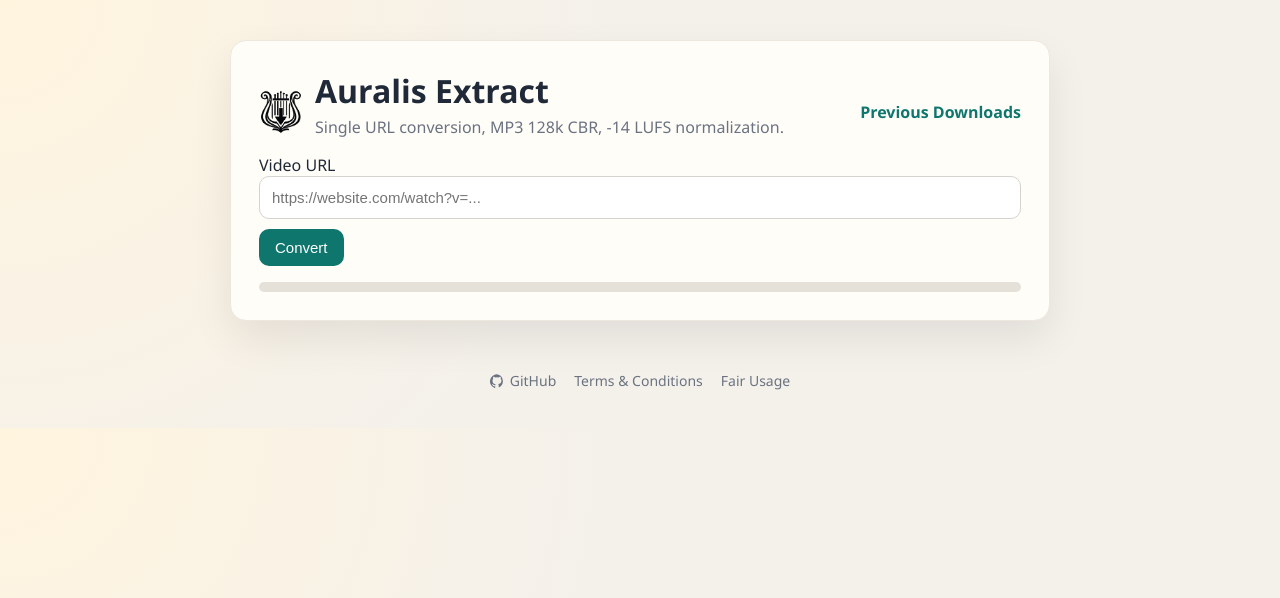
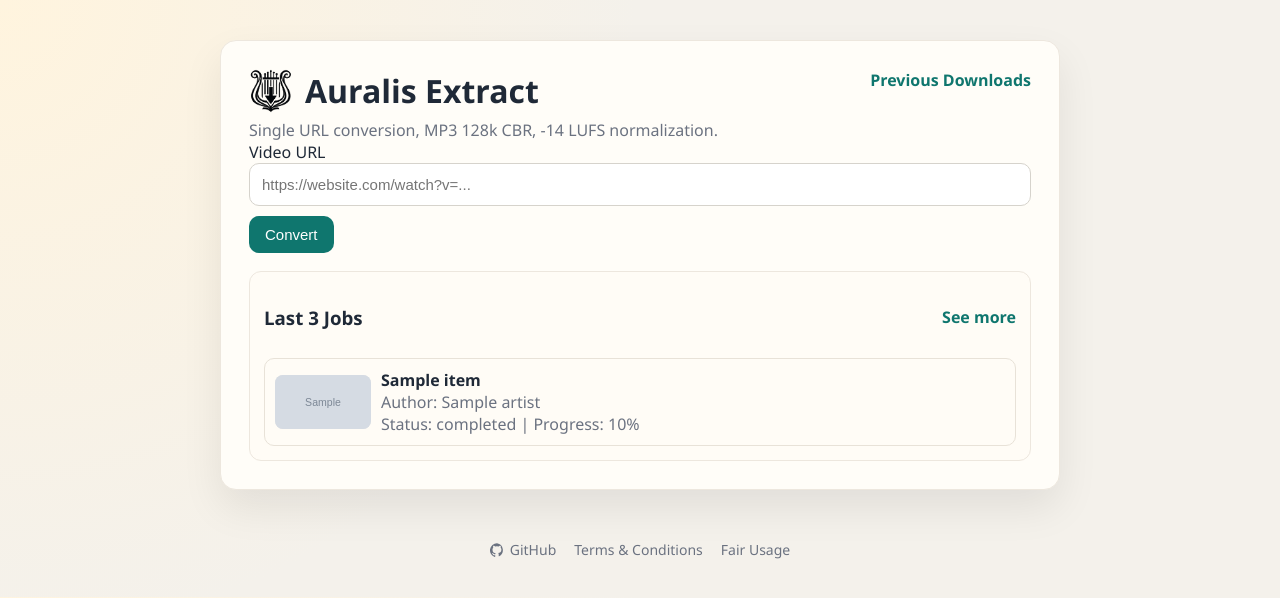
Before and after one commit to zbal/auralis-extract, a FastAPI app: template app/web/templates/index.html in a window 1280 px wide. Shown: the top 598 px of the page. Run offline with FastAPI, Linux system fonts and the light colour scheme; the template is opened without the code that fills it: most values are stand-ins (such as "Sample title", 1, 10 or a date in 2020); grey boxes marked "Sample" are stand-in pictures; parts of the project's set-up code (start-up, migrations or seed data) failed here and were passed over; some libraries are stand-ins or nearby versions.

Commit message:
Add search, last jobs, etc.

```diff
--- a/app/api/main.py
+++ b/app/api/main.py
@@ -1,8 +1,9 @@
 from pathlib import Path
+import math
 import re
 import time
 from uuid import uuid4
-from urllib.parse import quote
+from urllib.parse import quote, quote_plus
 
 from fastapi import FastAPI, HTTPException, Query, Request
 from fastapi.responses import FileResponse, HTMLResponse
@@ -64,6 +65,38 @@ def _build_download_view(record: dict) -> dict:
     }
 
 
+def _is_listable_job(record: dict) -> bool:
+    return record.get("status") in {"queued", "running", "completed"}
+
+
+def _filter_jobs(records: list[dict], query: str) -> list[dict]:
+    q = (query or "").strip().lower()
+    if not q:
+        return records
+
+    out: list[dict] = []
+    for record in records:
+        hay = " ".join(
+            [
+                str(record.get("media_title") or ""),
+                str(record.get("media_artist") or ""),
+                str(record.get("input_url") or ""),
+                str(record.get("status") or ""),
+            ]
+        ).lower()
+        if q in hay:
+            out.append(record)
+    return out
+
+
+def _sort_jobs_newest_first(records: list[dict]) -> list[dict]:
+    return sorted(
+        records,
+        key=lambda r: r.get("finished_at") or r.get("started_at") or r.get("created_at") or "",
+        reverse=True,
+    )
+
+
 def _find_similar_downloads(artist: str, title: str, exclude_url: str = "") -> list[dict]:
     artist_key = (artist or "").strip().lower()
     title_key = _title_similarity_key(title or "")
@@ -102,19 +135,45 @@ def _find_similar_downloads(artist: str, title: str, exclude_url: str = "") -> l
 
 @app.get("/", response_class=HTMLResponse)
 def index(request: Request):
-    return templates.TemplateResponse("index.html", _base_context(request))
+    recent_records = _sort_jobs_newest_first([r for r in list_jobs() if _is_listable_job(r)])[:3]
+    recent_items = [_build_download_view(r) for r in recent_records]
+    return templates.TemplateResponse("index.html", {**_base_context(request), "recent_items": recent_items})
 
 
 @app.get("/downloads", response_class=HTMLResponse)
-def downloads_page(request: Request):
-    all_jobs = list_jobs()
-    active_records = [r for r in all_jobs if r.get("status") in {"queued", "running"}]
-    active_records.sort(key=lambda r: r.get("created_at") or "", reverse=True)
-    completed_items = [_build_download_view(r) for r in list_completed_jobs()]
-    active_items = [_build_download_view(r) for r in active_records]
+def downloads_page(
+    request: Request,
+    q: str = Query(""),
+    page: int = Query(1, ge=1),
+):
+    records = [r for r in list_jobs() if _is_listable_job(r)]
+    filtered = _sort_jobs_newest_first(_filter_jobs(records, q))
+
+    per_page = max(1, settings.downloads_page_size)
+    total = len(filtered)
+    total_pages = max(1, math.ceil(total / per_page))
+    current_page = min(page, total_pages)
+    start = (current_page - 1) * per_page
+    page_records = filtered[start : start + per_page]
+
+    active_items = [_build_download_view(r) for r in page_records if r.get("status") in {"queued", "running"}]
+    completed_items = [_build_download_view(r) for r in page_records if r.get("status") == "completed"]
+
     return templates.TemplateResponse(
         "downloads.html",
-        {**_base_context(request), "active_items": active_items, "completed_items": completed_items},
+        {
+            **_base_context(request),
+            "active_items": active_items,
+            "completed_items": completed_items,
+            "query": q,
+            "query_encoded": quote_plus(q),
+            "page": current_page,
+            "total_pages": total_pages,
+            "per_page": per_page,
+            "total_results": total,
+            "has_prev": current_page > 1,
+            "has_next": current_page < total_pages,
+        },
     )
 
 
--- a/app/core/config.py
+++ b/app/core/config.py
@@ -15,6 +15,7 @@ class Settings:
     target_lufs: int = int(os.getenv("TARGET_LUFS", "-14"))
     download_concurrent_fragments: int = int(os.getenv("DOWNLOAD_CONCURRENT_FRAGMENTS", "4"))
     github_url: str = os.getenv("GITHUB_URL", "https://github.com/zbal/auralis-extract")
+    downloads_page_size: int = int(os.getenv("DOWNLOADS_PAGE_SIZE", "10"))
     max_job_retries: int = int(os.getenv("MAX_JOB_RETRIES", "2"))
     job_timeout_seconds: int = int(os.getenv("JOB_TIMEOUT_SECONDS", "7200"))
 
--- a/app/web/templates/index.html
+++ b/app/web/templates/index.html
@@ -22,7 +22,7 @@
         background: radial-gradient(circle at 0% 0%, #fff4de, var(--bg) 45%);
       }
       .wrap {
-        max-width: 820px;
+        max-width: 840px;
         margin: 5vh auto;
         padding: 28px;
         background: var(--card);
@@ -33,7 +33,7 @@
       .top {
         display: flex;
         justify-content: space-between;
-        align-items: center;
+        align-items: flex-start;
         gap: 12px;
       }
       .brand {
@@ -46,9 +46,16 @@
         height: 44px;
         border-radius: 10px;
         object-fit: cover;
+        flex-shrink: 0;
       }
-      h1 { margin-top: 0; margin-bottom: 4px; }
-      p { color: var(--muted); margin-top: 0; }
+      .brand-title {
+        margin: 0;
+        line-height: 1;
+      }
+      .tagline {
+        color: var(--muted);
+        margin: 6px 0 0;
+      }
       .link-btn {
         text-decoration: none;
         color: var(--accent);
@@ -72,7 +79,15 @@
         cursor: pointer;
       }
       button:hover { background: var(--accent-hover); }
-      #status { margin-top: 16px; white-space: pre-wrap; }
+      .panel {
+        margin-top: 18px;
+        border: 1px solid #ede7de;
+        border-radius: 12px;
+        padding: 14px;
+        background: #fffcf6;
+      }
+      .hidden { display: none; }
+      #status { margin-top: 0; white-space: pre-wrap; }
       .download-link { margin-top: 10px; display: inline-block; }
       .progress-wrap {
         margin-top: 12px;
@@ -87,13 +102,6 @@
         width: 0%;
         background: linear-gradient(90deg, #0f766e, #14b8a6);
         transition: width 300ms ease;
-      }
-      .panel {
-        margin-top: 18px;
-        border: 1px solid #ede7de;
-        border-radius: 12px;
-        padding: 14px;
-        background: #fffcf6;
       }
       .preview-card {
         display: flex;
@@ -119,9 +127,17 @@
         border-radius: 10px;
         padding: 10px;
         display: flex;
+        justify-content: space-between;
         gap: 10px;
         align-items: center;
         min-width: 0;
+      }
+      .mini-left {
+        display: flex;
+        gap: 10px;
+        align-items: center;
+        min-width: 0;
+        flex: 1;
       }
       .mini-thumb {
         width: 96px;
@@ -137,8 +153,19 @@
         overflow-wrap: anywhere;
         word-break: break-word;
       }
+      .panel-head {
+        display: flex;
+        justify-content: space-between;
+        align-items: center;
+        gap: 10px;
+      }
+      .see-more {
+        text-decoration: none;
+        color: var(--accent);
+        font-weight: 600;
+      }
       .site-footer {
-        max-width: 820px;
+        max-width: 840px;
         margin: 0 auto 28px;
         padding: 10px 18px;
         display: flex;
@@ -155,24 +182,19 @@
         align-items: center;
         gap: 6px;
       }
-      .footer-link:hover {
-        color: var(--fg);
-      }
-      .footer-link svg {
-        width: 14px;
-        height: 14px;
-      }
+      .footer-link:hover { color: var(--fg); }
+      .footer-link svg { width: 14px; height: 14px; }
     </style>
   </head>
   <body>
     <main class="wrap">
       <div class="top">
+        <div>
           <div class="brand">
             <img class="brand-logo" src="/static/logo.png" alt="Auralis Extract logo" />
-          <div>
-          <h1>Auralis Extract</h1>
-          <p>Single URL conversion, MP3 128k CBR, -14 LUFS normalization.</p>
+            <h1 class="brand-title">Auralis Extract</h1>
           </div>
+          <p class="tagline">Single URL conversion, MP3 128k CBR, -14 LUFS normalization.</p>
         </div>
         <a class="link-btn" href="/downloads">Previous Downloads</a>
       </div>
@@ -183,19 +205,51 @@
         <button type="submit">Convert</button>
       </form>
 
-      <section id="preview-panel" class="panel" style="display:none"></section>
+      <section id="preview-panel" class="panel hidden"></section>
 
+      <section id="processing-panel" class="panel hidden">
         <div id="status"></div>
         <div class="progress-wrap" aria-hidden="true">
           <div id="progress-bar" class="progress-bar"></div>
         </div>
         <a id="download" class="download-link" style="display:none" href="#">Download MP3</a>
+      </section>
 
-      <section id="similar-panel" class="panel" style="display:none">
+      <section id="similar-panel" class="panel hidden">
         <h3>Similar Previous Files</h3>
         <div id="similar-list" class="mini-list"></div>
       </section>
+
+      <section class="panel">
+        <div class="panel-head">
+          <h3>Last 3 Jobs</h3>
+          <a class="see-more" href="/downloads">See more</a>
+        </div>
+        {% if recent_items|length == 0 %}
+        <p class="muted">No jobs yet.</p>
+        {% else %}
+        <div class="mini-list">
+          {% for item in recent_items %}
+          <article class="mini-item">
+            <div class="mini-left">
+              {% if item.thumbnail_url %}
+              <img class="mini-thumb" src="{{ item.thumbnail_url }}" alt="thumbnail" />
+              {% else %}
+              <div class="mini-thumb"></div>
+              {% endif %}
+              <div class="text-wrap">
+                <div><strong>{{ item.title }}</strong></div>
+                <div class="muted">Author: {{ item.artist }}</div>
+                <div class="muted">Status: {{ item.status }} | Progress: {{ item.progress }}%</div>
+              </div>
+            </div>
+          </article>
+          {% endfor %}
+        </div>
+        {% endif %}
+      </section>
     </main>
+
     <footer class="site-footer">
       <a class="footer-link" href="{{ github_url }}" target="_blank" rel="noreferrer">
         <svg viewBox="0 0 24 24" fill="currentColor" aria-hidden="true"><path d="M12 .5A12 12 0 0 0 8.2 23.9c.6.1.8-.3.8-.6v-2.3c-3.3.7-4-1.4-4-1.4-.6-1.4-1.3-1.8-1.3-1.8-1.1-.8.1-.8.1-.8 1.2.1 1.8 1.2 1.8 1.2 1.1 1.8 2.8 1.3 3.5 1 .1-.8.4-1.3.7-1.6-2.7-.3-5.5-1.3-5.5-6A4.7 4.7 0 0 1 5.5 8c-.1-.3-.5-1.5.1-3.1 0 0 1-.3 3.3 1.2a11.4 11.4 0 0 1 6 0c2.3-1.5 3.3-1.2 3.3-1.2.6 1.6.2 2.8.1 3.1a4.7 4.7 0 0 1 1.3 3.3c0 4.7-2.8 5.7-5.5 6 .4.4.8 1 .8 2v3c0 .3.2.7.8.6A12 12 0 0 0 12 .5Z"/></svg>
@@ -208,6 +262,7 @@
     <script>
       const form = document.getElementById("job-form");
       const urlInput = document.getElementById("url");
+      const processingPanel = document.getElementById("processing-panel");
       const statusEl = document.getElementById("status");
       const downloadEl = document.getElementById("download");
       const progressBar = document.getElementById("progress-bar");
@@ -220,7 +275,12 @@
       let lastPreview = null;
       const VIDEO_ID_RE = /^[A-Za-z0-9_-]{11}$/;
 
+      function setProcessingVisible(show) {
+        processingPanel.classList.toggle("hidden", !show);
+      }
+
       function setStatus(text) {
+        setProcessingVisible(true);
         statusEl.textContent = text;
       }
 
@@ -300,13 +360,13 @@
             </div>
           </div>
         `;
-        previewPanel.style.display = "block";
+        previewPanel.classList.remove("hidden");
       }
 
       async function fetchPreview(parsedRef) {
         if (!parsedRef || parsedRef.videoId === lastPreviewVideoId) return;
         lastPreviewVideoId = parsedRef.videoId;
-        previewPanel.style.display = "block";
+        previewPanel.classList.remove("hidden");
         previewPanel.innerHTML = `<span class="muted">Loading metadata preview...</span>`;
 
         const resp = await fetch(`/preview?url=${encodeURIComponent(parsedRef.canonicalUrl)}`);
@@ -326,7 +386,7 @@
 
       function renderSimilar(items) {
         if (!items || items.length === 0) {
-          similarPanel.style.display = "none";
+          similarPanel.classList.add("hidden");
           similarList.innerHTML = "";
           return;
         }
@@ -337,19 +397,21 @@
             : `<div class="mini-thumb"></div>`;
           return `
             <article class="mini-item">
+              <div class="mini-left">
                 ${thumb}
-              <div class="text-wrap">
+                <div>
                   <div class="text-wrap"><strong>${escapeHtml(item.title)}</strong></div>
                   <div class="muted text-wrap">${escapeHtml(item.artist)}</div>
+                </div>
+              </div>
               <div class="mini-actions">
                 <a href="${escapeHtml(item.download_url)}">Download</a>
                 <a href="${escapeHtml(item.process_url)}">Process URL</a>
               </div>
-              </div>
             </article>
           `;
         }).join("");
-        similarPanel.style.display = "block";
+        similarPanel.classList.remove("hidden");
       }
 
       async function loadSimilar(artist, title, excludeUrl) {
@@ -423,13 +485,13 @@
           if (!parsed) {
             lastPreviewVideoId = "";
             lastPreview = null;
-            previewPanel.style.display = "none";
-            similarPanel.style.display = "none";
+            previewPanel.classList.add("hidden");
+            similarPanel.classList.add("hidden");
             similarList.innerHTML = "";
             return;
           }
           fetchPreview(parsed).catch((err) => {
-            previewPanel.style.display = "block";
+            previewPanel.classList.remove("hidden");
             previewPanel.innerHTML = `<span class="muted">Preview error: ${escapeHtml(err.message || "Unknown error")}</span>`;
           });
         }, 1200);
@@ -452,6 +514,7 @@
                   fetchPreview(parsed);
                 }
               }
+              setProcessingVisible(true);
               poll(jobId, job.input_url || "");
             })
             .catch(() => {});
--- a/docker-compose.yml
+++ b/docker-compose.yml
@@ -21,6 +21,7 @@ services:
       NORMALIZATION_MODE: one_pass
       TARGET_LUFS: "-14"
       DOWNLOAD_CONCURRENT_FRAGMENTS: "4"
+      DOWNLOADS_PAGE_SIZE: "10"
       MAX_JOB_RETRIES: "2"
       JOB_TIMEOUT_SECONDS: "7200"
     volumes:
@@ -47,6 +48,7 @@ services:
       NORMALIZATION_MODE: one_pass
       TARGET_LUFS: "-14"
       DOWNLOAD_CONCURRENT_FRAGMENTS: "4"
+      DOWNLOADS_PAGE_SIZE: "10"
       MAX_JOB_RETRIES: "2"
       JOB_TIMEOUT_SECONDS: "7200"
     volumes:
```
Also changed, not shown: app/web/templates/downloads.html (+62 -11 lines), README.md. Lines whose indentation alone changed are shown as unchanged.
